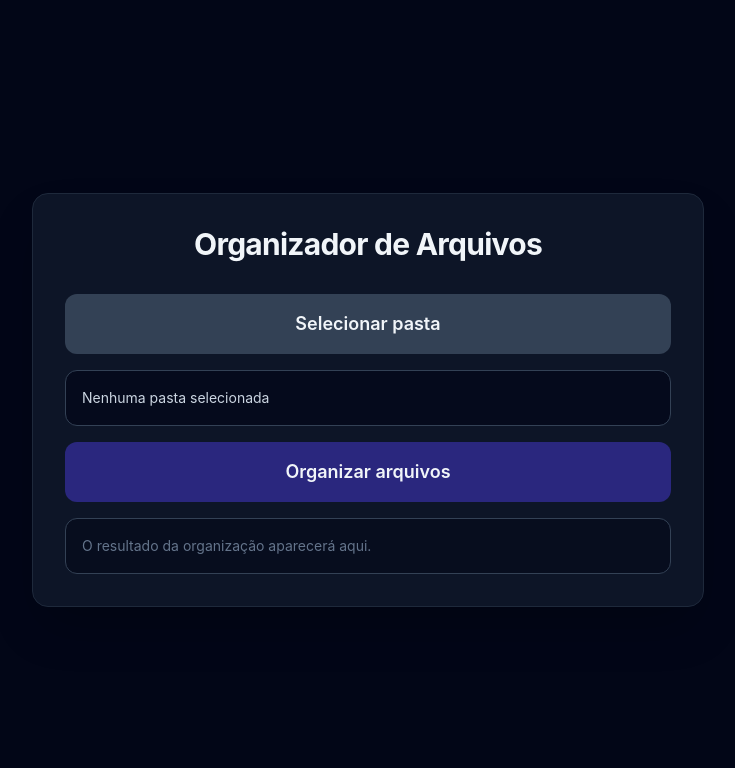
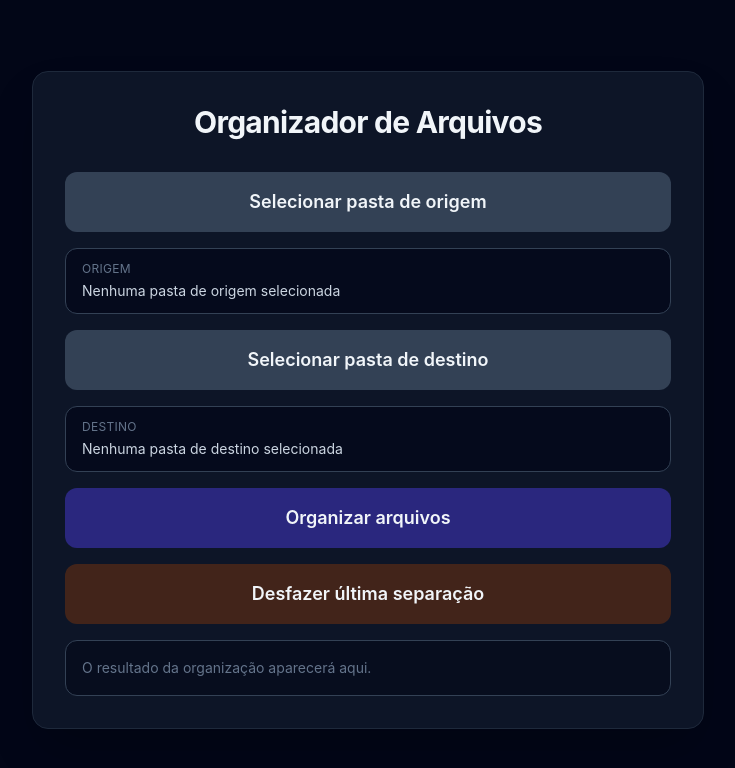
Before and after one commit to caiofdev/sortly, a React (Vite) app: page / in a window 1280 px wide. Shown: the top 768 px of the page, without its empty margins (272-1007 px from the left). Built offline with nearby package versions, Linux system fonts and the light colour scheme; the HTML template or start-up script is replaced by a standard one.

Commit message:
feat: enhance file organization features with source and destination folder selection, undo functionality, and improved feedback

```diff
--- a/electron/preload.js
+++ b/electron/preload.js
@@ -1,6 +1,8 @@
 const { contextBridge, ipcRenderer } = require('electron');
 
 contextBridge.exposeInMainWorld('electronAPI', {
-  selectFolder: () => ipcRenderer.invoke('dialog:select-folder'),
-  organizeFiles: (folderPath) => ipcRenderer.invoke('files:organize', folderPath)
+  selectSourceFolder: () => ipcRenderer.invoke('dialog:select-source-folder'),
+  selectDestinationFolder: () => ipcRenderer.invoke('dialog:select-destination-folder'),
+  organizeFiles: (payload) => ipcRenderer.invoke('files:organize', payload),
+  undoLastOrganization: () => ipcRenderer.invoke('files:undo-last-organization')
 });
--- a/src/App.jsx
+++ b/src/App.jsx
@@ -1,32 +1,54 @@
 import { useState } from 'react';
 
 function App() {
-  const [folderPath, setFolderPath] = useState('');
+  const [sourceFolderPath, setSourceFolderPath] = useState('');
+  const [destinationFolderPath, setDestinationFolderPath] = useState('');
+  const [hasUndo, setHasUndo] = useState(false);
   const [isLoading, setIsLoading] = useState(false);
   const [feedback, setFeedback] = useState(null);
 
-  const handleSelectFolder = async () => {
+  const handleSelectSourceFolder = async () => {
     try {
-      const selectedPath = await window.electronAPI.selectFolder();
+      const selectedPath = await window.electronAPI.selectSourceFolder();
       if (!selectedPath) {
         return;
       }
 
-      setFolderPath(selectedPath);
+      setSourceFolderPath(selectedPath);
+      if (!destinationFolderPath) {
+        setDestinationFolderPath(selectedPath);
+      }
       setFeedback(null);
     } catch (error) {
       setFeedback({
         type: 'error',
-        message: 'Não foi possível selecionar a pasta.'
+        message: 'Não foi possível selecionar a pasta de origem.'
+      });
+    }
+  };
+
+  const handleSelectDestinationFolder = async () => {
+    try {
+      const selectedPath = await window.electronAPI.selectDestinationFolder();
+      if (!selectedPath) {
+        return;
+      }
+
+      setDestinationFolderPath(selectedPath);
+      setFeedback(null);
+    } catch (error) {
+      setFeedback({
+        type: 'error',
+        message: 'Não foi possível selecionar a pasta de destino.'
       });
     }
   };
 
   const handleOrganizeFiles = async () => {
-    if (!folderPath) {
+    if (!sourceFolderPath) {
       setFeedback({
         type: 'error',
-        message: 'Selecione uma pasta antes de organizar.'
+        message: 'Selecione a pasta de origem antes de organizar.'
       });
       return;
     }
@@ -35,15 +57,43 @@ function App() {
     setFeedback(null);
 
     try {
-      const result = await window.electronAPI.organizeFiles(folderPath);
+      const result = await window.electronAPI.organizeFiles({
+        sourceFolderPath,
+        destinationFolderPath: destinationFolderPath || sourceFolderPath
+      });
+
+      setHasUndo(result.canUndo);
+
       setFeedback({
         type: 'success',
-        message: `${result.message} Processados: ${result.processedFiles}. Ignorados sem extensão: ${result.ignoredWithoutExtension}. Pastas ignoradas: ${result.ignoredFolders}.`
+        message: `${result.message} Origem: ${result.sourceFolderPath}. Destino: ${result.destinationFolderPath}. Processados: ${result.processedFiles}. Ignorados sem extensão: ${result.ignoredWithoutExtension}. Pastas ignoradas: ${result.ignoredFolders}.`
       });
     } catch (error) {
       setFeedback({
         type: 'error',
         message: error?.message || 'Erro inesperado ao organizar os arquivos.'
+      });
+    } finally {
+      setIsLoading(false);
+    }
+  };
+
+  const handleUndoLastOrganization = async () => {
+    setIsLoading(true);
+    setFeedback(null);
+
+    try {
+      const result = await window.electronAPI.undoLastOrganization();
+      setHasUndo(result.canUndo);
+
+      setFeedback({
+        type: 'success',
+        message: `${result.message} Renomeados na restauração: ${result.renamedOnRestore}. Não encontrados: ${result.skippedMissing}.`
+      });
+    } catch (error) {
+      setFeedback({
+        type: 'error',
+        message: error?.message || 'Erro inesperado ao desfazer a organização.'
       });
     } finally {
       setIsLoading(false);
@@ -58,23 +108,46 @@ function App() {
         <div className="mt-8 space-y-4">
           <button
             type="button"
-            onClick={handleSelectFolder}
+            onClick={handleSelectSourceFolder}
             className="w-full rounded-xl bg-slate-700 hover:bg-slate-600 transition-colors px-5 py-4 text-lg font-semibold"
           >
-            Selecionar pasta
+            Selecionar pasta de origem
           </button>
 
-          <div className="rounded-xl border border-slate-700 bg-slate-950/70 px-4 py-3 text-sm text-slate-300 break-all min-h-14 flex items-center">
-            {folderPath || 'Nenhuma pasta selecionada'}
+          <div className="rounded-xl border border-slate-700 bg-slate-950/70 px-4 py-3 text-sm text-slate-300 break-all min-h-14">
+            <p className="text-xs uppercase tracking-wide text-slate-500 mb-1">Origem</p>
+            <p>{sourceFolderPath || 'Nenhuma pasta de origem selecionada'}</p>
+          </div>
+
+          <button
+            type="button"
+            onClick={handleSelectDestinationFolder}
+            className="w-full rounded-xl bg-slate-700 hover:bg-slate-600 transition-colors px-5 py-4 text-lg font-semibold"
+          >
+            Selecionar pasta de destino
+          </button>
+
+          <div className="rounded-xl border border-slate-700 bg-slate-950/70 px-4 py-3 text-sm text-slate-300 break-all min-h-14">
+            <p className="text-xs uppercase tracking-wide text-slate-500 mb-1">Destino</p>
+            <p>{destinationFolderPath || sourceFolderPath || 'Nenhuma pasta de destino selecionada'}</p>
           </div>
 
           <button
             type="button"
             onClick={handleOrganizeFiles}
-            disabled={isLoading || !folderPath}
+            disabled={isLoading || !sourceFolderPath}
             className="w-full rounded-xl bg-indigo-600 hover:bg-indigo-500 disabled:bg-indigo-800/70 disabled:cursor-not-allowed transition-colors px-5 py-4 text-lg font-semibold"
           >
             {isLoading ? 'Organizando arquivos...' : 'Organizar arquivos'}
+          </button>
+
+          <button
+            type="button"
+            onClick={handleUndoLastOrganization}
+            disabled={isLoading || !hasUndo}
+            className="w-full rounded-xl bg-amber-600 hover:bg-amber-500 disabled:bg-amber-900/50 disabled:cursor-not-allowed transition-colors px-5 py-4 text-lg font-semibold"
+          >
+            Desfazer última separação
           </button>
 
           <div
```
Also changed, not shown: electron/main.js (+83 -8 lines), 1 other file (tests, documents, lock files or other folders).
